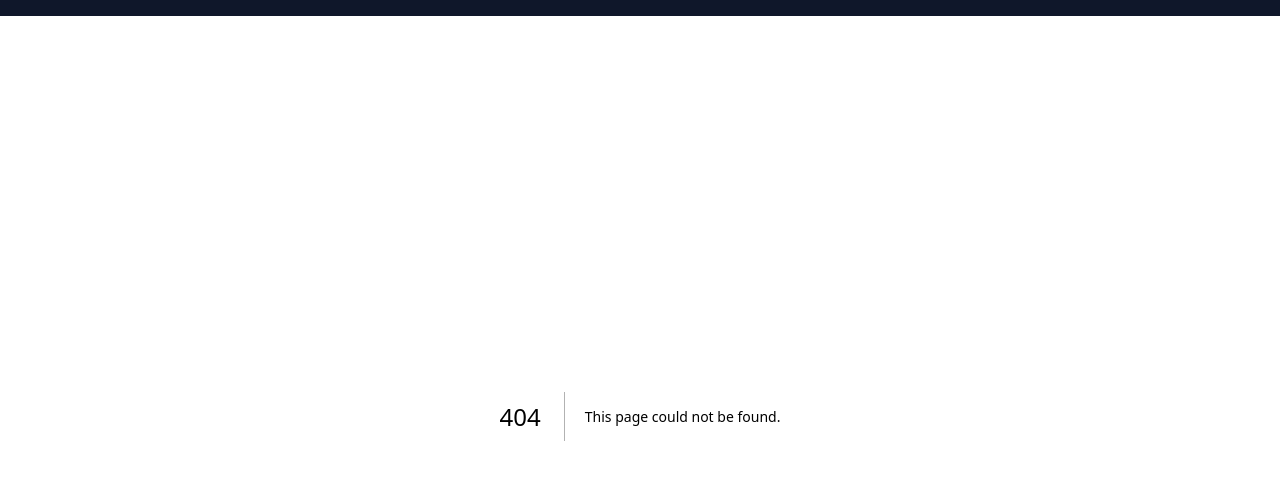
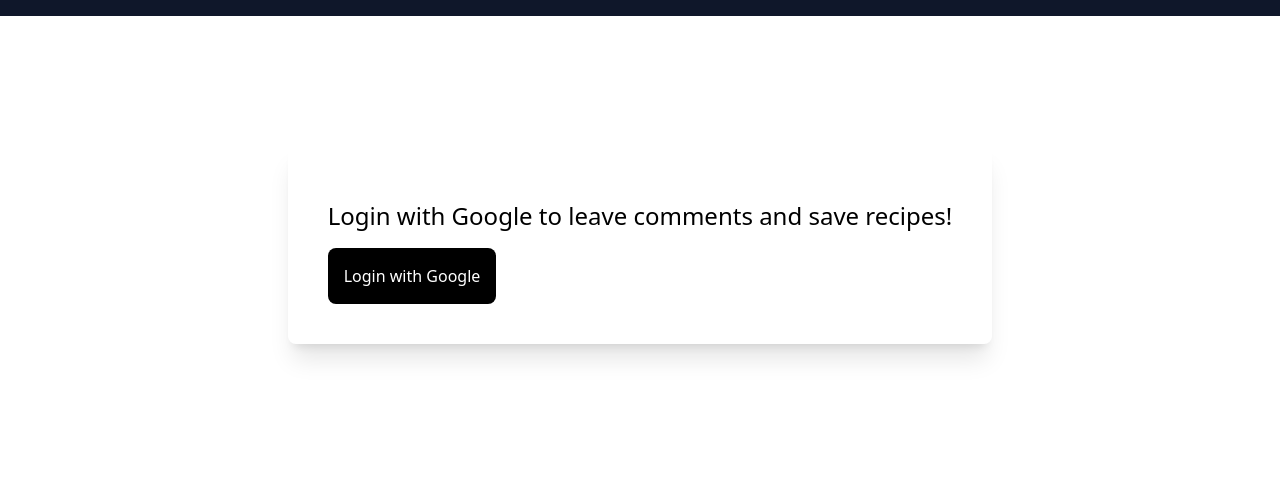
Before and after one commit to MaxwellHouston/cookbook, a Next.js app: page /auth/login in a window 1280 px wide. Before the commit this address had no page. Shown: the top 480 px of the page. Built offline with nearby package versions, Linux system fonts and the light colour scheme; no server answers; a web font is replaced by a local one.

Commit message:
Added login page and set up google login with firebase.

```diff
--- a/package.json
+++ b/package.json
@@ -26,6 +26,7 @@
     "next": "13.1.6",
     "react": "18.2.0",
     "react-dom": "18.2.0",
+    "react-firebase-hooks": "^5.1.1",
     "typescript": "4.9.5"
   },
   "devDependencies": {
--- /dev/null
+++ b/pages/auth/login.tsx
@@ -0,0 +1,33 @@
+import { NextPage } from 'next';
+import { signInWithPopup, GoogleAuthProvider } from 'firebase/auth'
+import { auth } from '@/lib/firebase/config';
+
+
+const Login: NextPage = () => {
+
+    const googleProvider = new GoogleAuthProvider();
+    const GoogleLogin = async () => {
+        try{
+            await signInWithPopup(auth, googleProvider);
+        } catch (error) {
+            console.log(error)
+        }
+    }
+
+    return (
+        <div className="mt-32 rounded-lg p-10 shadow-xl">
+          <h2 className="py-4 text-2xl font-medium">
+            Login with Google to leave comments and save recipes!
+          </h2>
+          <button
+            onClick={GoogleLogin}
+            className="w-75 flex gap-5 rounded-lg bg-black p-4 align-middle font-medium text-white"
+          >
+            {/* <FcGoogle className="text-2xl" /> */}
+            Login with Google
+          </button>
+        </div>
+      )
+};
+
+export default Login;
```
Also changed, not shown: 1 other file (tests, documents, lock files or other folders).
